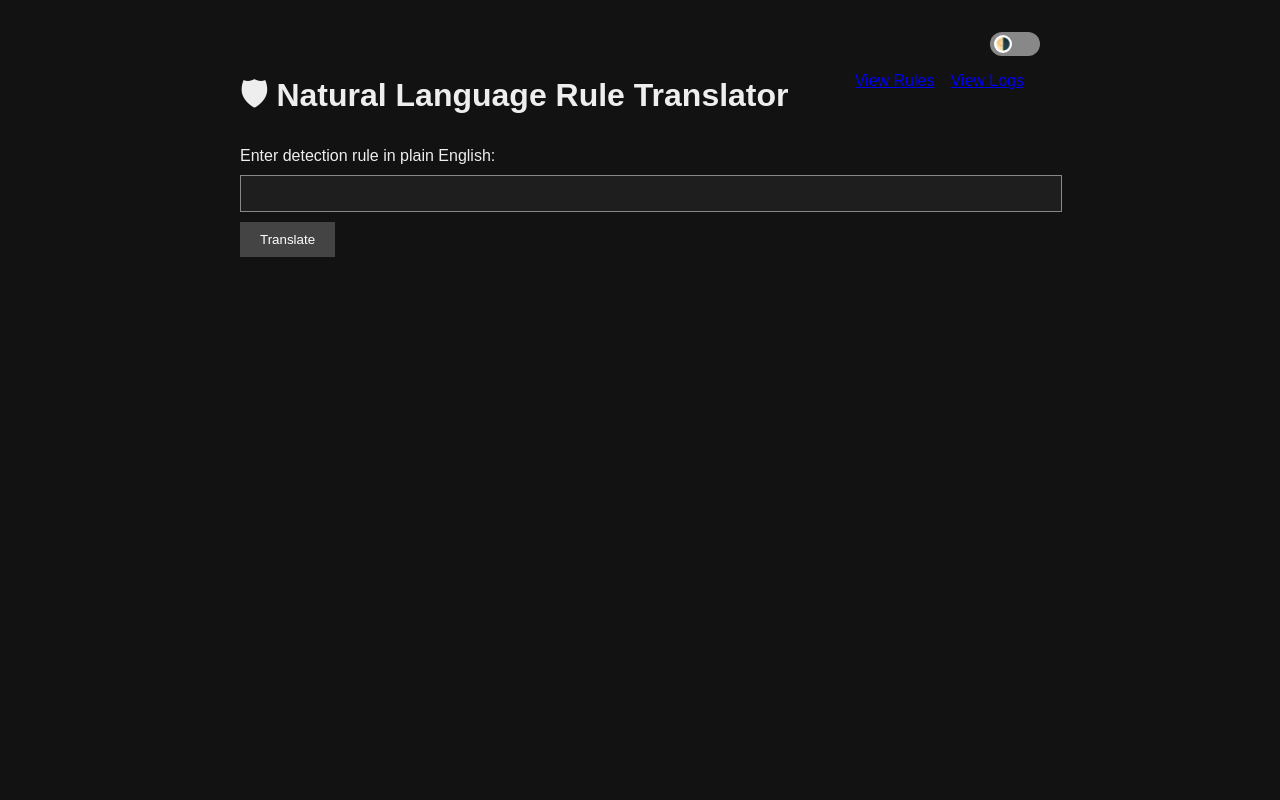
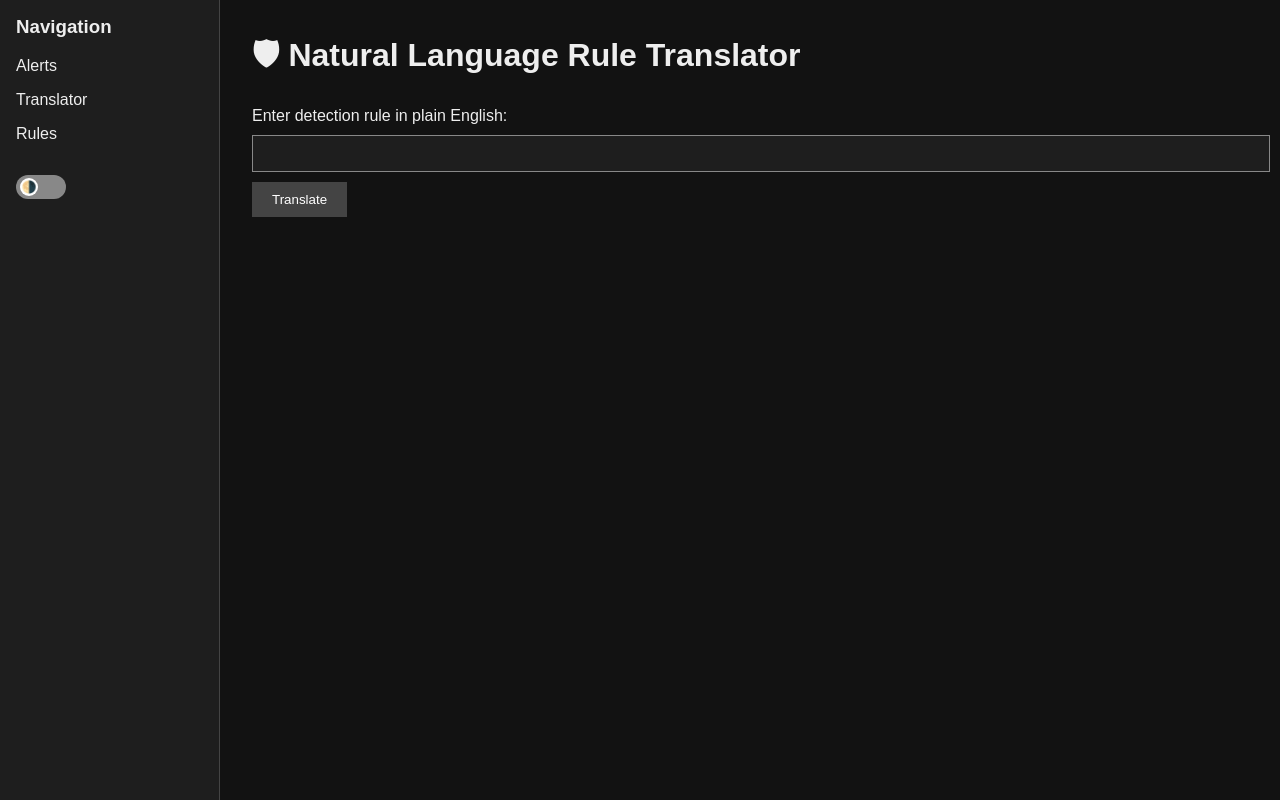
Before and after one commit to grantTM/suricata-nl-gui, a Flask app: page /translate in a window 1280 px wide. Run offline with Flask 3, Linux system fonts and the light colour scheme.

Commit message:
Updating navigation on translate page

```diff
--- a/app/app.py
+++ b/app/app.py
@@ -96,7 +96,9 @@
         else:
             alert = "⚠️ Could not translate input."
 
-    return render_template("index.html", rule=generated_rule, alert=alert)
+    return render_template("index.html", rule=generated_rule,
+                           alert=alert,
+                           active_page=translate)
 
 @app.route("/confirm_rule", methods=["POST"])
 def confirm_rule():
--- a/app/templates/index.html
+++ b/app/templates/index.html
@@ -1,7 +1,7 @@
 <!DOCTYPE html>
 <html>
 <head>
-    <title>Rule Translator</title>
+    <title>Natural Language Rule Translator</title>
     <style id="theme-style">
         :root {
             --bg: #121212;
@@ -15,9 +15,53 @@
 
         body {
             font-family: Arial, sans-serif;
-            margin: 2rem;
+            margin: 0;
             background: var(--bg);
             color: var(--text);
+        }
+
+        .layout {
+            display: flex;
+        }
+
+        nav {
+            width: 220px;
+            padding: 1rem;
+            background: var(--input-bg);
+            border-right: 1px solid #444;
+            height: 100vh;
+            box-sizing: border-box;
+        }
+
+        nav h3 {
+            margin-top: 0;
+        }
+
+        nav ul {
+            list-style: none;
+            padding-left: 0;
+        }
+
+        nav ul li {
+            margin-bottom: 1rem;
+        }
+
+        nav a {
+            color: var(--text);
+            text-decoration: none;
+        }
+
+        nav a.active {
+            font-weight: bold;
+            color: #f39c12;
+            border-left: 4px solid #f39c12;
+            padding-left: 8px;
+            background-color: #2a2a2a;
+        }
+
+        .main {
+            flex-grow: 1;
+            padding: 2rem;
         }
 
         input[type="text"], textarea {
@@ -35,15 +79,12 @@
             color: var(--button-text);
             border: none;
             cursor: pointer;
-        }
-
-        .content-wrapper {
-            max-width: 800px;
-            margin: 0 auto;
+            margin-right: 10px;
         }
 
         .alert {
             color: var(--alert-color);
+            margin-top: 1rem;
         }
 
         .result {
@@ -52,6 +93,7 @@
             border-radius: 5px;
             white-space: pre-wrap;
             border: 1px solid #666;
+            margin-top: 1rem;
         }
 
         h1 {
@@ -59,9 +101,7 @@
         }
 
         .theme-switch-wrapper {
-            display: flex;
-            justify-content: flex-end;
-            margin-bottom: 1rem;
+            margin-top: 2rem;
         }
 
         .theme-switch {
@@ -113,26 +153,29 @@
             transform: translateX(26px);
             content: "☀️";
         }
-
-        .nav-link {
-            float: right;
-            margin-right: 1rem;
-        }
     </style>
 </head>
 <body>
-    <div class="content-wrapper">
+    <div class="layout">
+        <!-- Sidebar -->
+        <nav>
+            <h3>Navigation</h3>
+            <ul>
+                <li><a href="/logs" class="{% if active_page == 'logs' %}active{% endif %}">Alerts</a></li>
+                <li><a href="/translate" class="{% if active_page == 'translate' %}active{% endif %}">Translator</a></li>
+                <li><a href="/rules" class="{% if active_page == 'rules' %}active{% endif %}">Rules</a></li>
+            </ul>
             {% include 'theme.html' %}
-        <a href="/logs" class="nav-link">View Logs</a>
-        <a href="/rules" class="nav-link">View Rules</a>
+        </nav>
 
+        <!-- Main Content -->
+        <div class="main">
             <h1>🛡 Natural Language Rule Translator</h1>
             <form method="post">
                 <label for="nl_rule">Enter detection rule in plain English:</label>
-            <input type="text" name="nl_rule" required>
+                <input type="text" name="nl_rule" id="nl_rule" required>
                 <button type="submit">Translate</button>
             </form>
-    </div>
 
             {% if alert %}
                 <div class="alert">{{ alert }}</div>
@@ -150,5 +193,7 @@
                     <button type="submit" name="action" value="cancel">Cancel</button>
                 </form>
             {% endif %}
+        </div>
+    </div>
 </body>
 </html>
```
Lines whose indentation alone changed are shown as unchanged.
